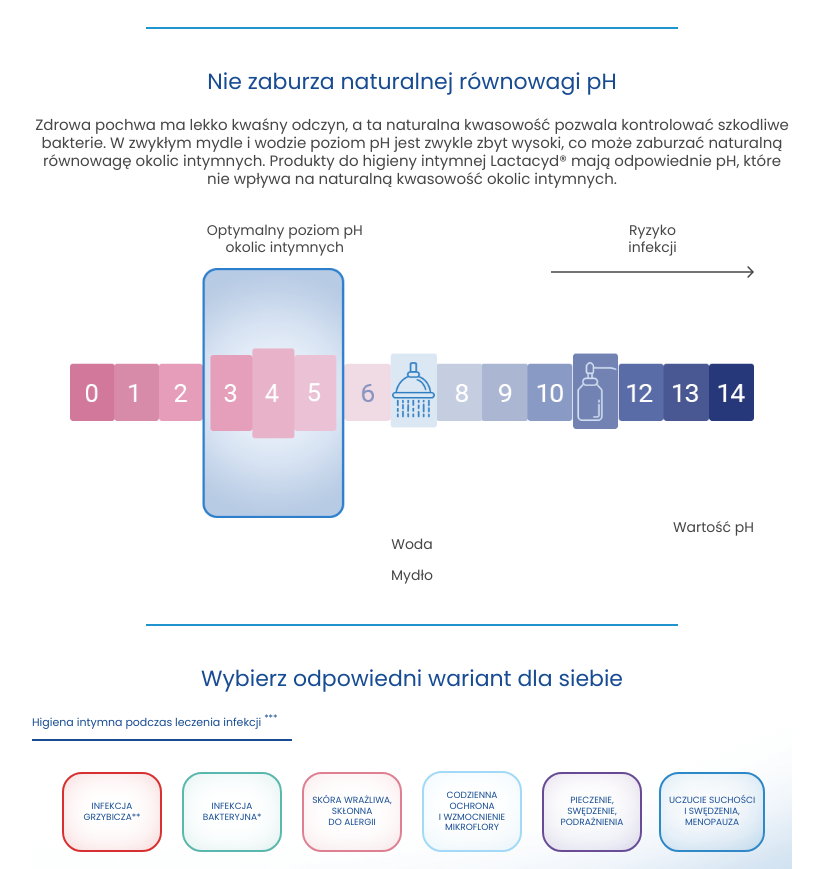
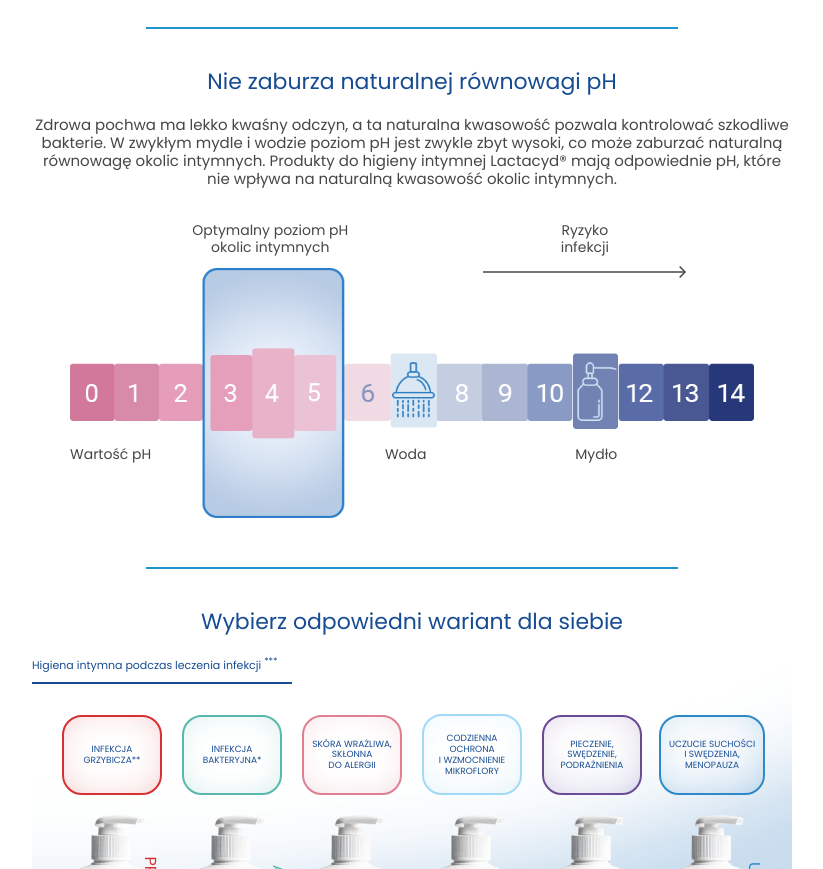
Before and after one commit to eStoreLabs/230221-PE-23_1-Lactacyd-ultra-delikatny-SUPERPHARM, a plain HTML site: page index.html in a window 1280 px wide. Shown: the part 2337-3206 px from the top of the page, without its empty margins (228-1051 px from the left). Drawn offline with Linux system fonts and the light colour scheme.

Commit message:
es-ph layout

```diff
--- a/assets/style.css
+++ b/assets/style.css
@@ -403,7 +403,7 @@ font-size: 16px;
   margin-bottom: 30px;
 }
 #es-lactacyd.es-lactacyd .es-ph {
-  margin: 40px 0;
+  margin: 40px 0 90px 0;
 }
 #es-lactacyd.es-lactacyd .es-ph__title {
   text-align: center;
@@ -429,10 +429,41 @@ font-size: 16px;
 }
 #es-lactacyd.es-lactacyd .es-ph__upperText {
   display: flex;
+  justify-content: space-around;
+  position: absolute;
+  width: 92%;
+  right: 0;
+}
+#es-lactacyd.es-lactacyd .es-ph__lowerText {
+  display: flex;
   justify-content: space-between;
-  position: absolute;
-  width: 80%;
-  right: 0;
+  width: 85%;
+  margin-top: -50px;
+}
+@media (min-width: 520px) {
+  #es-lactacyd.es-lactacyd .es-ph__lowerText {
+    width: 82%;
+  }
+  #es-lactacyd.es-lactacyd .es-ph__single--woda {
+    margin-left: 40px;
+  }
+}
+@media (min-width: 520px) {
+  #es-lactacyd.es-lactacyd .es-ph__lowerText {
+    width: 80%;
+    margin-top: -70px;
+  }
+  #es-lactacyd.es-lactacyd .es-ph__single--woda {
+    margin-left: 70px;
+  }
+}
+@media (min-width: 650px) {
+  #es-lactacyd.es-lactacyd .es-ph__lowerText {
+    margin-top: -90px;
+  }
+  #es-lactacyd.es-lactacyd .es-ph__single--woda {
+    margin-left: 85px;
+  }
 }
 #es-lactacyd.es-lactacyd .es-ph__single {
   font-size: 14px;
@@ -448,12 +479,12 @@ font-size: 16px;
   display: block;
   margin-top: 10px;
 }
-#es-lactacyd.es-lactacyd .es-ph__single--ph {
+/* #es-lactacyd.es-lactacyd .es-ph__single--ph {
   text-align: right;
   position: absolute;
   right: 0;
   bottom: 9%;
-}
+} */
 #es-lactacyd.es-lactacyd .es-ph__img {
   margin-top: 60px;
 }
@@ -672,11 +703,13 @@ font-size: 16px;
     margin-bottom: -20px;
   }
   #es-lactacyd.es-lactacyd .es-ph__single--arrow {
-    margin-right: 60px;
+    position: relative;
   }
   #es-lactacyd.es-lactacyd .es-ph__single--arrow::after {
-    content: url(/5391520942389/img/arrow-mobile.png);
+    content: url(./img/arrow-mobile.png);
     width: 50px;
+    position: absolute;
+    right: 30%;
   }
   #es-lactacyd.es-lactacyd .es-ph__img {
     margin-top: 20px;
--- a/index.html
+++ b/index.html
@@ -92,8 +92,8 @@
         <div class="es-effects">
             <p class="es-effects__title">Skuteczność potwierdzona przez kobiety w&nbsp;okresie menopauzalnym</p>
             <div class="es-effects__effectsCtn">
-                <p class="es-effects__Ctn--title"><strong><span class="es-effects__Ctn--span">100%</span> kobiet potwierdza, że<sup
-                            class="es-sup">**</sup>:</strong></p>
+                <p class="es-effects__Ctn--title"><strong><span class="es-effects__Ctn--span">100%</span> kobiet
+                        potwierdza, że<sup class="es-sup">**</sup>:</strong></p>
                 <ul class="es-effects__list">
                     <li class="es-effects__list--li">łagodzi suchość i swędzenie okolic intymnych</li>
                     <li class="es-effects__list--li">przynosi uczucie nawilżonej skóry przez cały dzień (8 godzin)</li>
@@ -122,7 +122,8 @@
                         Skuteczność i łagodność potwierdzone klinicznie</p>
                 </div>
             </div>
-            <p class="es-why__footer"><sup class="es-sup">*</sup>Badanie ankietowe, Adliner, marzec-kwiecień 2023, n=197.</p>
+            <p class="es-why__footer"><sup class="es-sup">*</sup>Badanie ankietowe, Adliner, marzec-kwiecień 2023,
+                n=197.</p>
         </div>
         <div class="es-sectionBreak"></div>
         <div class="es-ph">
@@ -141,9 +142,12 @@
                     <p class="es-ph__single es-ph__single--arrow">Ryzyko <br> infekcji</p>
                 </div>
                 <img src="/assets/img/ph-value.png" alt="" class="es-ph__img">
-                <p class="es-ph__single es-ph__single--ph">Wartość pH</p>
-                <p class="es-ph__single es-ph__single--woda">Woda</p>
-                <p class="es-ph__single es-ph__single--mydlo">Mydło</p>
+                <div class="es-ph__lowerText">
+                    <p class="es-ph__single es-ph__single--ph">Wartość pH</p>
+                    <p class="es-ph__single es-ph__single--woda">Woda</p>
+                    <p class="es-ph__single es-ph__single--mydlo">Mydło</p>
+                </div>
+
             </div>
         </div>
         <div class="es-sectionBreak"></div>
```
